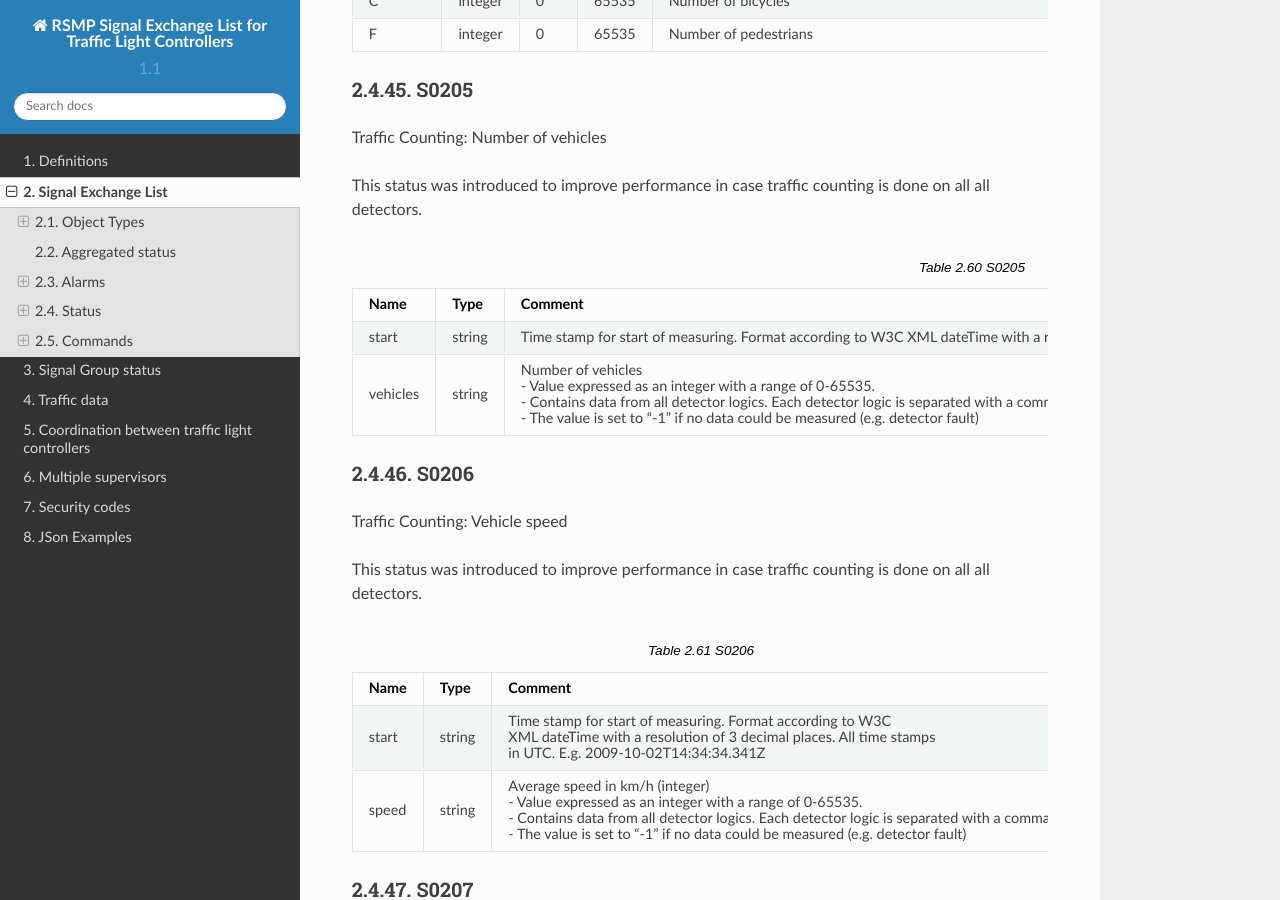
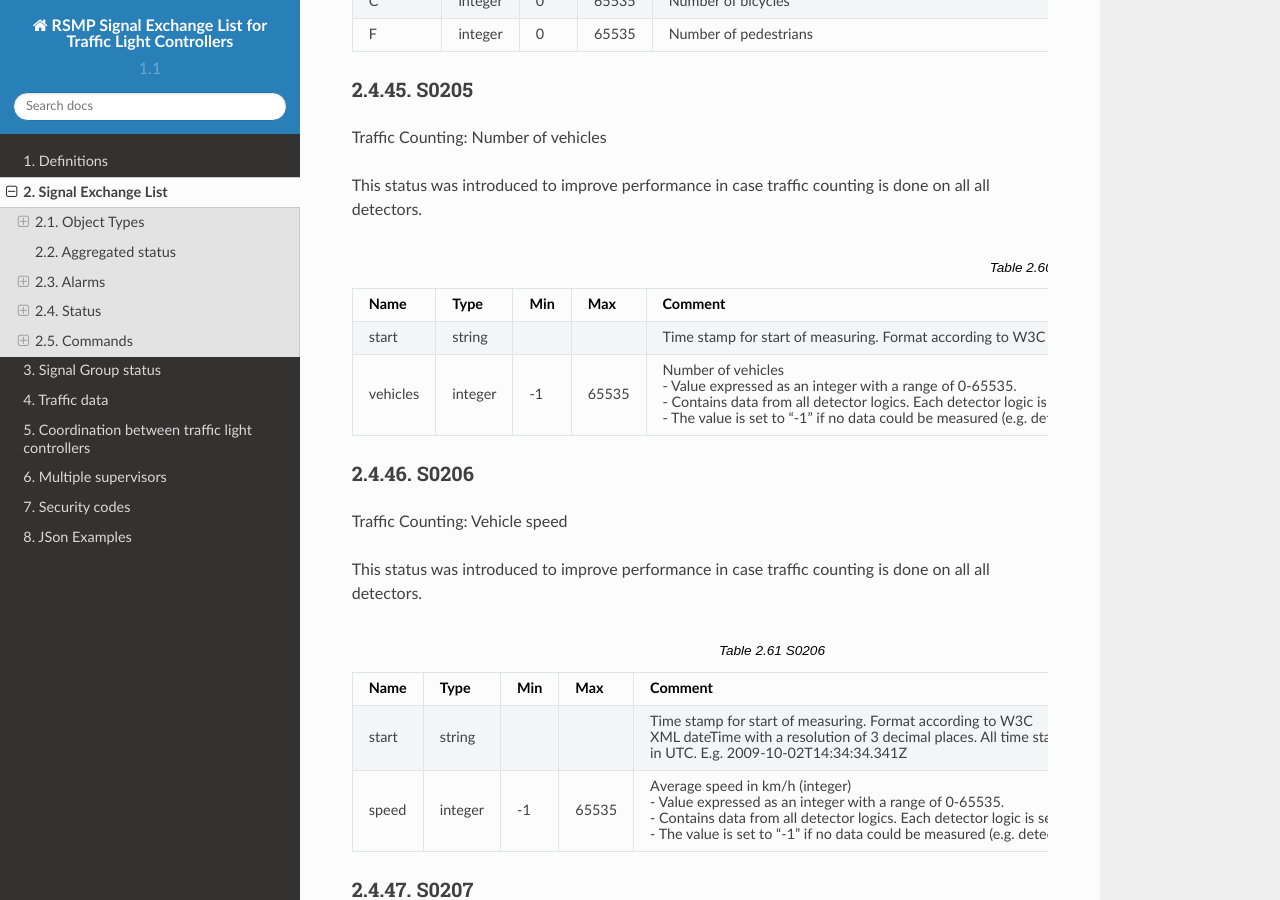
Before and after one commit to rsmp-nordic/rsmp_sxl_traffic_lights, a Sphinx documentation site: the page built from source/sxl_traffic_light_controller.rst, in a window 1280 px wide and 900 px high, scrolled down 29164 px. Built offline with Sphinx 7.4.7 and the Read the Docs theme 2.0.0, drawn with Linux system fonts in a browser that asks for light colours.

Commit message:
Fix incorrect data type

```diff
--- a/source/sxl_traffic_light_controller.rst
+++ b/source/sxl_traffic_light_controller.rst
@@ -1775,21 +1775,21 @@ Traffic Counting: Number of vehicles
 This status was introduced to improve performance in case traffic counting is done on all all detectors.
 
 
-.. tabularcolumns:: |\Yl{0.25}|\Yl{0.10}|\Yl{0.6499999999999999}|
+.. tabularcolumns:: |\Yl{0.25}|\Yl{0.10}|\Yl{0.10}|\Yl{0.10}|\Yl{0.44999999999999996}|
 
 .. table:: S0205
    :class: longtable
 
 
-   ========  ======  ====================================================================================================================================================================
-   Name      Type    Comment
-   ========  ======  ====================================================================================================================================================================
-   start     string  Time stamp for start of measuring. Format according to W3C XML dateTime with a resolution of 3 decimal places. All time stamps in UTC. E.g. 2009-10-02T14:34:34.341Z
-   vehicles  string  Number of vehicles |br|
-                     - Value expressed as an integer with a range of 0-65535. |br|
-                     - Contains data from all detector logics. Each detector logic is separated with a comma. |br|
-                     - The value is set to “-1” if no data could be measured (e.g. detector fault)
-   ========  ======  ====================================================================================================================================================================
+   ========  =======  =====  =====  ====================================================================================================================================================================
+   Name      Type     Min    Max    Comment
+   ========  =======  =====  =====  ====================================================================================================================================================================
+   start     string                 Time stamp for start of measuring. Format according to W3C XML dateTime with a resolution of 3 decimal places. All time stamps in UTC. E.g. 2009-10-02T14:34:34.341Z
+   vehicles  integer  -1     65535  Number of vehicles |br|
+                                    - Value expressed as an integer with a range of 0-65535. |br|
+                                    - Contains data from all detector logics. Each detector logic is separated with a comma. |br|
+                                    - The value is set to “-1” if no data could be measured (e.g. detector fault)
+   ========  =======  =====  =====  ====================================================================================================================================================================
 
 
 S0206
@@ -1800,23 +1800,23 @@ Traffic Counting: Vehicle speed
 This status was introduced to improve performance in case traffic counting is done on all all detectors.
 
 
-.. tabularcolumns:: |\Yl{0.25}|\Yl{0.10}|\Yl{0.6499999999999999}|
+.. tabularcolumns:: |\Yl{0.25}|\Yl{0.10}|\Yl{0.10}|\Yl{0.10}|\Yl{0.44999999999999996}|
 
 .. table:: S0206
    :class: longtable
 
 
-   ======  ======  =============================================================================================
-   Name    Type    Comment
-   ======  ======  =============================================================================================
-   start   string  Time stamp for start of measuring. Format according to W3C |br|
-                   XML dateTime with a resolution of 3 decimal places. All time stamps |br|
-                   in UTC. E.g. 2009-10-02T14:34:34.341Z
-   speed   string  Average speed in km/h (integer) |br|
-                   - Value expressed as an integer with a range of 0-65535. |br|
-                   - Contains data from all detector logics. Each detector logic is separated with a comma. |br|
-                   - The value is set to “-1” if no data could be measured (e.g. detector fault)
-   ======  ======  =============================================================================================
+   ======  =======  =====  =====  =============================================================================================
+   Name    Type     Min    Max    Comment
+   ======  =======  =====  =====  =============================================================================================
+   start   string                 Time stamp for start of measuring. Format according to W3C |br|
+                                  XML dateTime with a resolution of 3 decimal places. All time stamps |br|
+                                  in UTC. E.g. 2009-10-02T14:34:34.341Z
+   speed   integer  -1     65535  Average speed in km/h (integer) |br|
+                                  - Value expressed as an integer with a range of 0-65535. |br|
+                                  - Contains data from all detector logics. Each detector logic is separated with a comma. |br|
+                                  - The value is set to “-1” if no data could be measured (e.g. detector fault)
+   ======  =======  =====  =====  =============================================================================================
 
 
 S0207
```
